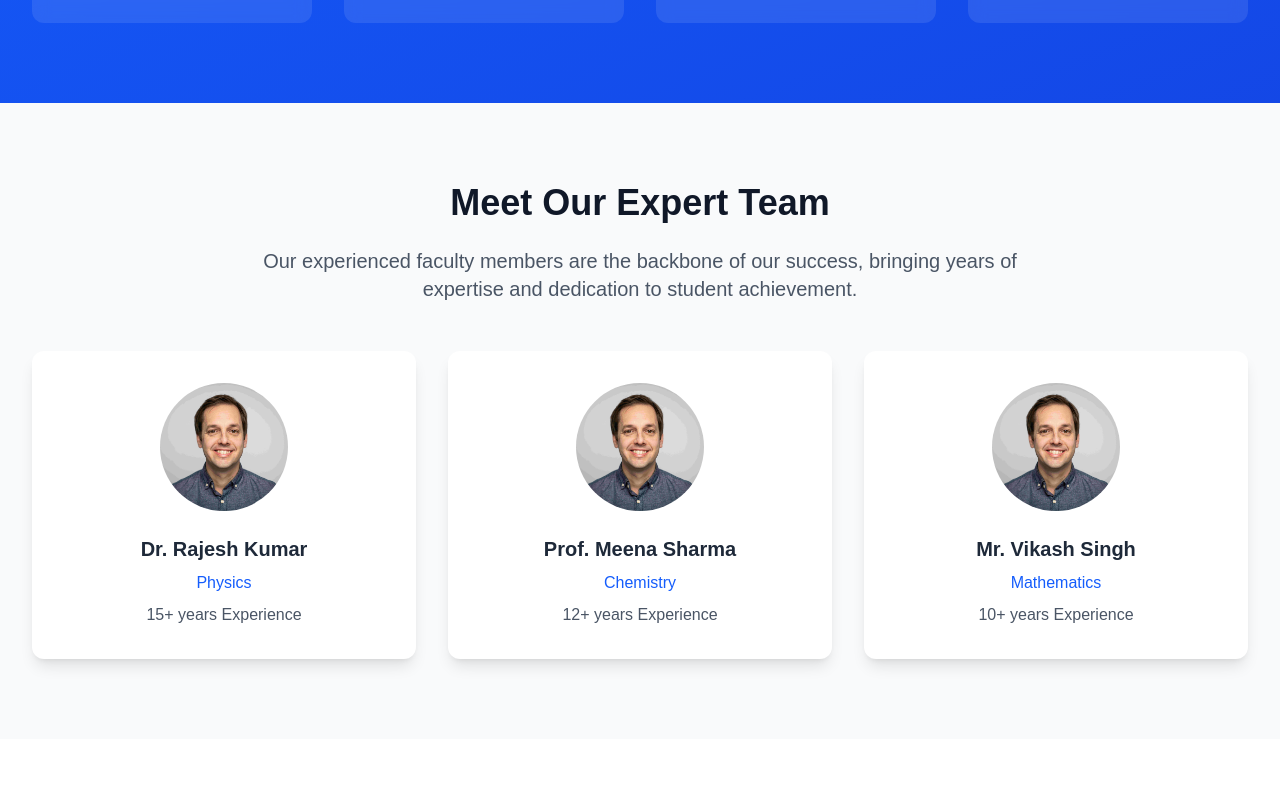
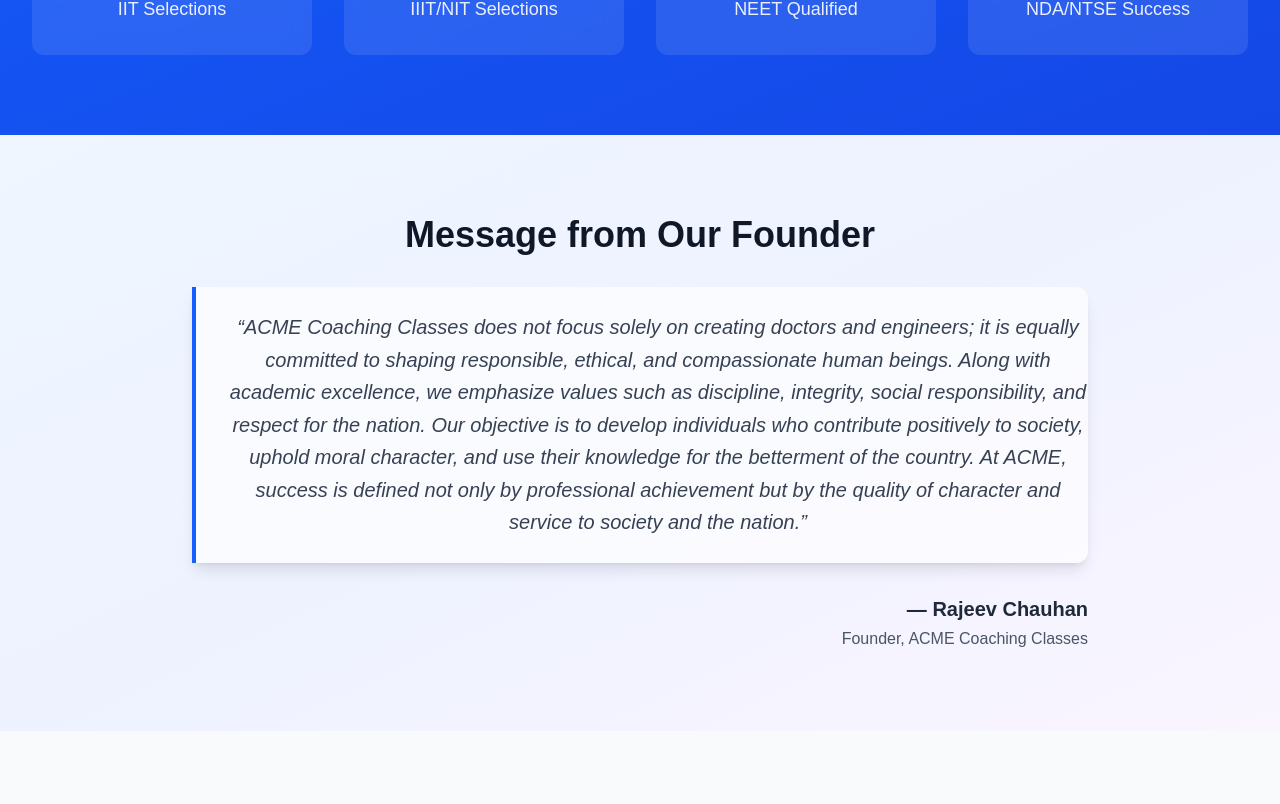
Before and after one commit to mokshchadha/acme_classes, a Next.js app: page / in a window 1280 px wide. Shown: the part 1876-2680 px from the top of the page. Built offline with nearby package versions, Linux system fonts and the light colour scheme.

Commit message:
minor updates

```diff
--- a/app/page.tsx
+++ b/app/page.tsx
@@ -388,8 +388,10 @@
           >
             <h2 className="text-4xl font-bold text-gray-900 mb-6">About Acme Coaching Classes</h2>
             <p className="text-xl text-gray-600 max-w-4xl mx-auto leading-relaxed">
-              At Acme Coaching Classes, we believe in transforming dreams into reality. With over a decade of excellence in competitive exam preparation, we have established ourselves as the premier coaching institute in Hamirpur, Himachal Pradesh. Our dedicated team of expert faculty members, innovative teaching methodologies, and personalized attention to each student has helped thousands achieve their goals in NEET, JEE, NDA, and Foundation courses.
-            </p>
+             ACME Coaching Classes was established in 2004 by its founder Rajeev Chauhan, with a clear vision to provide high-quality, concept-driven education for competitive and board examinations. Since its inception, ACME has consistently delivered strong academic results and built a reputation for disciplined teaching and academic excellence.
+
+Over the years, ACME students have successfully secured selections in AIIMS, NEET, IITs, NITs, IISER, NISER, and BITS, reflecting the institute’s focused preparation strategy and rigorous academic standards.
+                         </p>
           </motion.div>
 
           <div className="grid md:grid-cols-3 gap-8">
@@ -448,6 +450,31 @@
         </div>
       </section>
 
+      {/* Founder's Message Section */}
+      <section className="py-20 bg-gradient-to-br from-blue-50 via-indigo-50 to-purple-50">
+        <div className="max-w-7xl mx-auto px-4 sm:px-6 lg:px-8">
+          <motion.div
+            initial={{ opacity: 0, y: 50 }}
+            animate={isVisible.team ? { opacity: 1, y: 0 } : {}}
+            transition={{ duration: 0.8 }}
+            className="text-center"
+          >
+            <h2 className="text-4xl font-bold text-gray-900 mb-8">Message from Our Founder</h2>
+            <div className="max-w-4xl mx-auto">
+              <p className="text-xl text-gray-700 leading-relaxed mb-8 italic border-l-4 border-blue-600 pl-8 py-6 bg-white/70 rounded-r-xl shadow-lg">
+                &ldquo;ACME Coaching Classes does not focus solely on creating doctors and engineers; it is equally committed to shaping responsible, ethical, and compassionate human beings. Along with academic excellence, we emphasize values such as discipline, integrity, social responsibility, and respect for the nation. Our objective is to develop individuals who contribute positively to society, uphold moral character, and use their knowledge for the betterment of the country. At ACME, success is defined not only by professional achievement but by the quality of character and service to society and the nation.&rdquo;
+              </p>
+              <p className="text-xl text-gray-800 font-bold text-right mb-1">
+                — Rajeev Chauhan
+              </p>
+              <p className="text-base text-gray-600 text-right">
+                Founder, ACME Coaching Classes
+              </p>
+            </div>
+          </motion.div>
+        </div>
+      </section>
+
       {/* Team Section */}
       <section id="team" className="py-20 bg-gray-50">
         <div className="max-w-7xl mx-auto px-4 sm:px-6 lg:px-8">
@@ -459,7 +486,7 @@
           >
             <h2 className="text-4xl font-bold text-gray-900 mb-6">Meet Our Expert Team</h2>
             <p className="text-xl text-gray-600 max-w-3xl mx-auto">
-              Our experienced faculty members are the backbone of our success, bringing years of expertise and dedication to student achievement.
+              Our dedicated faculty members bring years of experience and expertise to guide you towards success.
             </p>
           </motion.div>
 
```
